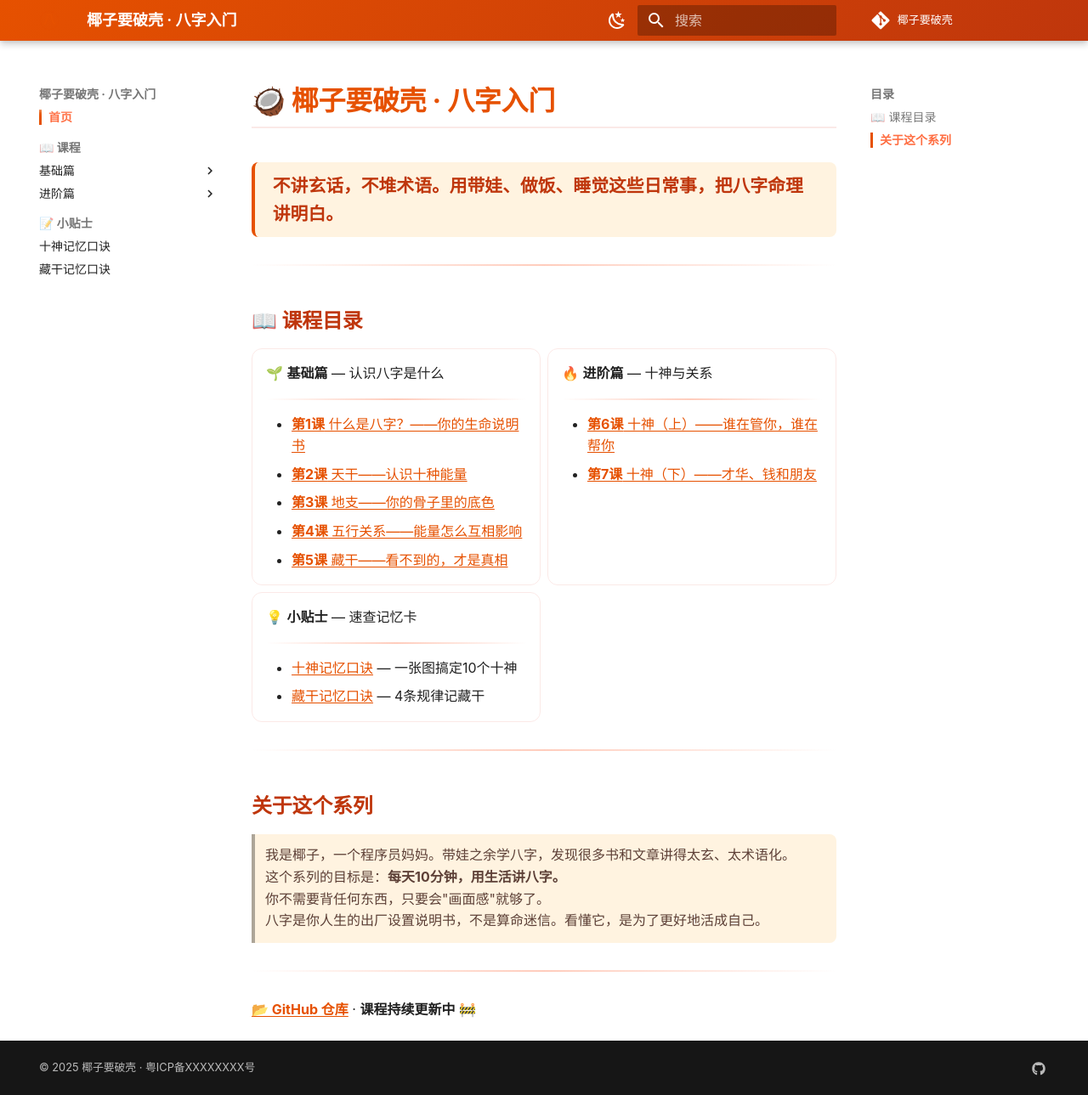
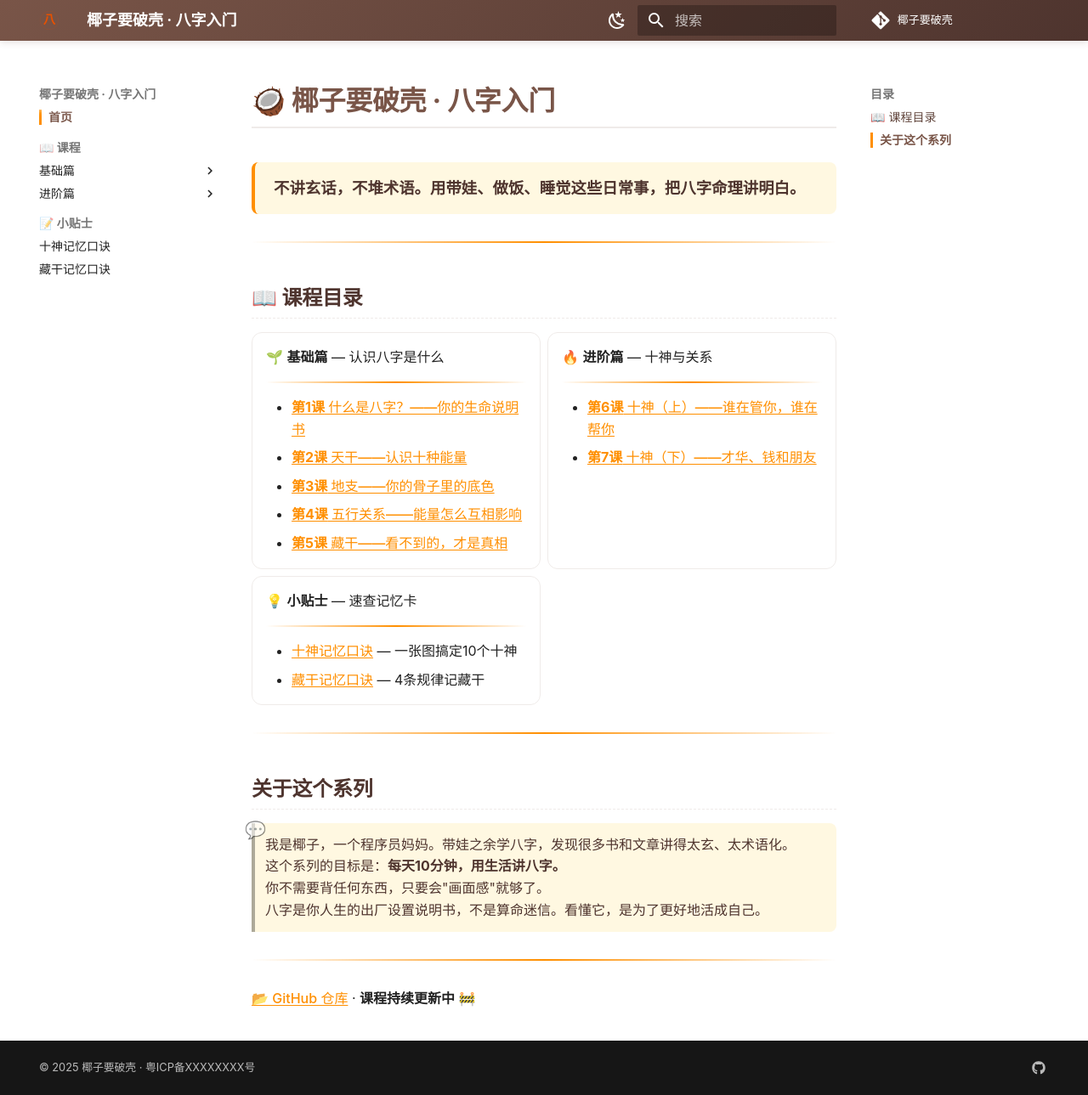
Before and after one commit to Sunyanyanyan/mingli-xue, an MkDocs documentation site: the page built from docs/index.md, in a window 1280 px wide and 1289 px high. Shown: the whole window at 85% size. Built offline with MkDocs 1.6.1 and Material for MkDocs 9.7.7, drawn with Linux system fonts in a browser that asks for light colours; comment, search, counter and statistics services are not loaded.

Commit message:
style: 🥥 椰子主题配色

```diff
--- a/docs/assets/extra.css
+++ b/docs/assets/extra.css
@@ -1,40 +1,63 @@
-/* 文章内容美化 */
+/* 🥥 椰子要破壳 · 专属主题 */
+
+/* ===== 品牌色 ===== */
+:root {
+  --coconut-brown: #795548;
+  --coconut-dark: #4e342e;
+  --coconut-gold: #FF8F00;
+  --coconut-cream: #FFF8E1;
+  --coconut-green: #558B2F;
+  --coconut-light: #EFEBE9;
+}
+
+/* ===== 标题 ===== */
 .md-content h1 {
   font-size: 2em;
   font-weight: 700;
-  color: #e65100;
-  border-bottom: 2px solid #fbe9e7;
+  color: var(--coconut-brown);
+  border-bottom: 2px solid var(--coconut-light);
   padding-bottom: 0.3em;
 }
 
 .md-content h2 {
   font-size: 1.5em;
   font-weight: 600;
-  color: #bf360c;
+  color: var(--coconut-dark);
   margin-top: 2em;
+  padding-bottom: 6px;
+  border-bottom: 1px dashed var(--coconut-light);
 }
 
 .md-content h3 {
   font-size: 1.2em;
   font-weight: 600;
-  color: #5d4037;
+  color: var(--coconut-brown);
   margin-top: 1.5em;
 }
 
-/* 引用区块美化 */
+/* ===== 引用 ===== */
 .md-content blockquote {
-  border-left: 4px solid #ff8a65;
-  background: #fff3e0;
+  border-left: 4px solid var(--coconut-gold);
+  background: var(--coconut-cream);
   padding: 0.8em 1em;
   border-radius: 0 8px 8px 0;
+  position: relative;
+}
+
+.md-content blockquote::before {
+  content: "💬";
+  position: absolute;
+  top: -8px;
+  left: -12px;
+  font-size: 20px;
 }
 
 .md-content blockquote p {
   margin: 0;
-  color: #5d4037;
+  color: var(--coconut-dark);
 }
 
-/* 表格美化 */
+/* ===== 表格 ===== */
 .md-content table {
   border-radius: 8px;
   overflow: hidden;
@@ -42,94 +65,142 @@
 }
 
 .md-content table th {
-  background: #efebe9;
-  color: #3e2723;
+  background: var(--coconut-light);
+  color: var(--coconut-dark);
   font-weight: 600;
 }
 
-/* 代码块美化 */
+/* ===== 代码块 ===== */
 .md-content pre {
   border-radius: 8px;
   box-shadow: 0 1px 4px rgba(0,0,0,0.08);
+  border-left: 3px solid var(--coconut-gold);
 }
 
-/* 首页卡片样式 */
+/* ===== 首页卡片 ===== */
 .md-typeset .grid.cards > ul > li {
   border-radius: 12px;
-  border: 1px solid #fbe9e7;
+  border: 1px solid var(--coconut-light);
   transition: transform 0.2s, box-shadow 0.2s;
 }
 
 .md-typeset .grid.cards > ul > li:hover {
   transform: translateY(-2px);
   box-shadow: 0 4px 12px rgba(0,0,0,0.1);
+  border-color: var(--coconut-gold);
 }
 
-/* 课程卡片图标 */
-.md-typeset .task-list-control .task-list-indicator::before {
-  background: #ff8a65;
-}
-
-/* 链接颜色 */
+/* ===== 链接 ===== */
 .md-content a {
-  color: #e65100;
+  color: var(--coconut-gold);
   text-decoration: underline;
   text-underline-offset: 2px;
+  font-weight: 500;
 }
 
 .md-content a:hover {
-  color: #bf360c;
+  color: var(--coconut-brown);
 }
 
-/* 侧边栏美化 */
-.md-nav__link--active,
-.md-nav__link:active {
-  color: #e65100;
-  font-weight: 600;
+/* ===== 侧边栏导航 ===== */
+.md-nav__link--active {
+  color: var(--coconut-brown) !important;
+  font-weight: 700 !important;
 }
 
 .md-nav__item .md-nav__link--active {
-  border-left: 3px solid #e65100;
+  border-left: 3px solid var(--coconut-gold);
   padding-left: 8px;
 }
 
-/* 顶部导航 */
+.md-nav--secondary .md-nav__link {
+  color: #5d4037;
+}
+
+/* ===== 顶栏 ===== */
 .md-header {
-  background: linear-gradient(135deg, #e65100, #bf360c);
+  background: linear-gradient(135deg, var(--coconut-brown), var(--coconut-dark));
+  box-shadow: 0 2px 8px rgba(78,52,46,0.15);
 }
 
 .md-tabs {
-  background: linear-gradient(135deg, #e65100, #bf360c);
+  background: linear-gradient(135deg, var(--coconut-brown), #6d4c41);
 }
 
-/* 分割线美化 */
+/* ===== 分割线 ===== */
 .md-content hr {
   height: 2px;
-  background: linear-gradient(to right, transparent, #ffccbc, transparent);
+  background: linear-gradient(to right, transparent, var(--coconut-gold), transparent);
   border: none;
   margin: 2em 0;
 }
 
-/* 图片圆角 */
+/* ===== 图片 ===== */
 .md-content img {
   border-radius: 8px;
   box-shadow: 0 2px 8px rgba(0,0,0,0.08);
 }
 
-/* 提示框圆角 */
+/* ===== 提示框 ===== */
 .md-typeset .admonition {
   border-radius: 8px;
   box-shadow: 0 1px 4px rgba(0,0,0,0.06);
 }
 
-/* 大字标题（倪师风格强调） */
+.md-typeset .admonition-title {
+  font-weight: 600;
+}
+
+/* ===== 倪师风格强调框 ===== */
 .md-content .shout {
-  font-size: 1.3em;
+  font-size: 1.15em;
   font-weight: 700;
-  color: #bf360c;
-  padding: 0.5em 1em;
-  background: #fff3e0;
+  color: var(--coconut-dark);
+  padding: 0.8em 1.2em;
+  background: var(--coconut-cream);
   border-radius: 8px;
-  border-left: 4px solid #e65100;
+  border-left: 4px solid var(--coconut-gold);
   margin: 1.5em 0;
+  line-height: 1.7;
 }
+
+/* ===== 返回顶部 ===== */
+.md-top {
+  background: var(--coconut-brown);
+  color: white;
+}
+
+.md-top:hover {
+  background: var(--coconut-dark);
+}
+
+/* ===== 搜索高亮 ===== */
+.md-search-result__article mark {
+  background-color: var(--coconut-cream);
+  color: var(--coconut-dark);
+}
+
+/* ===== 代码行号高亮 ===== */
+.md-typeset .highlighttable .linenos {
+  background: var(--coconut-light);
+  border-right: 2px solid var(--coconut-gold);
+}
+
+/* ===== 夜间模式修正 ===== */
+[data-md-color-scheme="slate"] {
+  --coconut-cream: #3e2723;
+  --coconut-light: #4e342e;
+}
+
+[data-md-color-scheme="slate"] .md-content blockquote {
+  background: #2c1f1a;
+  border-left-color: var(--coconut-gold);
+}
+
+[data-md-color-scheme="slate"] .md-content .shout {
+  background: #2c1f1a;
+}
+
+[data-md-color-scheme="slate"] .md-content table th {
+  background: #3e2723;
+}
--- a/mkdocs.yml
+++ b/mkdocs.yml
@@ -10,13 +10,13 @@ theme:
   language: zh
   palette:
     - scheme: default
-      primary: deep orange
+      primary: brown
       accent: amber
       toggle:
         icon: material/weather-night
         name: 夜间模式
     - scheme: slate
-      primary: deep orange
+      primary: brown
       accent: amber
       toggle:
         icon: material/weather-sunny
```
